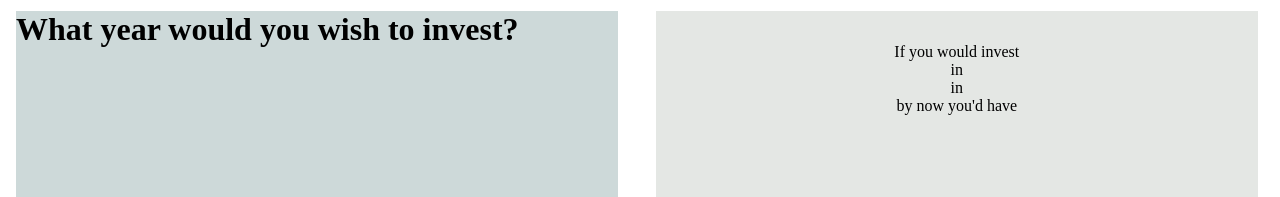
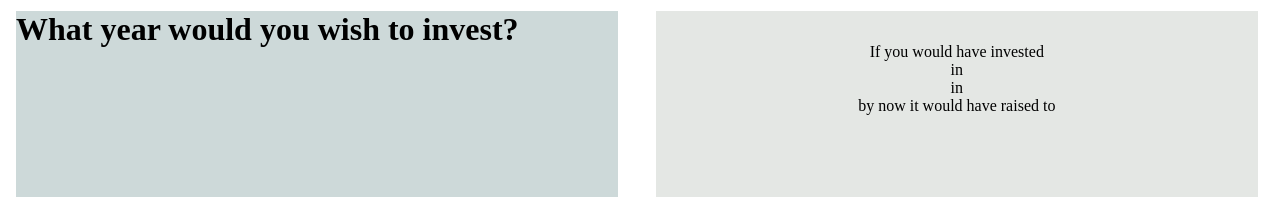
Before and after one commit to ekaterinagp/whatIfIHadInvested, a plain HTML site: page index.html in a window 1280 px wide. Shown: the part 413-610 px from the top of the page. Drawn offline with Linux system fonts and the light colour scheme.

Commit message:
numbers readibility

```diff
--- a/index.html
+++ b/index.html
@@ -25,8 +25,8 @@
         </div>
       </div>
       <div id="results">
-        <div id="output"><p>If you would invest <h2 id="amountInvest"></h2> in
-          <h2 id="companyName"></h2>in <h2 id="yearInvestment"></h2> by now you'd have <h2 id="moneyNow"></h2></p>
+        <div id="output"><p>If you would have invested <h2 id="amountInvest"></h2> in
+          <h2 id="companyName"></h2>in <h2 id="yearInvestment"></h2> by now it would have raised to <h2 id="moneyNow"></h2></p>
         </div>
       </div>
     </div>
--- a/script.js
+++ b/script.js
@@ -123,6 +123,7 @@ function countResult(found, lastYear) {
   let investment = document.querySelector("#invest").value;
   let result = (investment / 100) * increaseInPercantage;
   result = Math.round(result * 100) / 100;
+  result = result.toLocaleString();
   console.log({ result });
   let output = document.querySelector("#moneyNow");
   output.textContent = result + "$";
```
